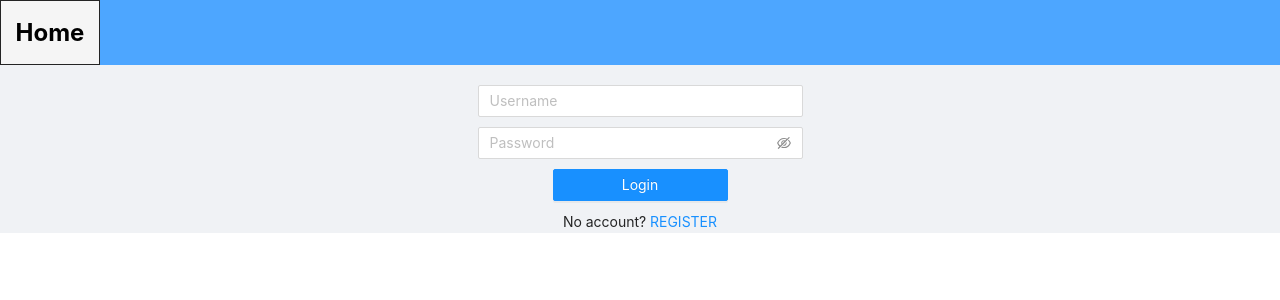
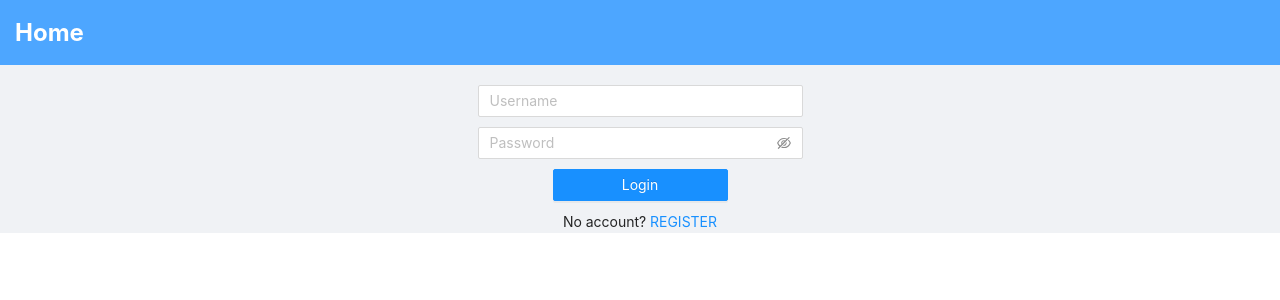
Before and after one commit to Atanas-S-Nikolov/youtube-explorer-ui, a React (Create React App) app: page /login in a window 1280 px wide. Shown: the top 300 px of the page. Built offline with nearby package versions, Linux system fonts and the light colour scheme; no server answers.

Commit message:
Refactoring

```diff
--- a/src/App.css
+++ b/src/App.css
@@ -10,7 +10,9 @@
 }
 
 .nav-bar > div {
-  width: 100px;
+  width: fit-content;
+  margin: 0px 5px 0px;
+  padding: 10px;
   height: inherit;
   display: inline-flex;
   align-items: center;
@@ -23,3 +25,11 @@
   background-color: whitesmoke;
   border: 1px solid;
 }
+
+.nav-bar > div > [class*="link"] {
+  color: white;
+}
+
+.nav-bar > div > [class*="link"]:hover {
+  color: black;
+}
--- a/src/api/uams.js
+++ b/src/api/uams.js
@@ -22,5 +22,5 @@ export function logoutUser(logoutDto) {
 }
 
 export function sendSearchHistory(search, username) {
-    return uamsRequest.patch(`/search-history/${search}/username/${username}`);
+    return uamsRequest.put(`/search-history/${search}/username/${username}`);
 }
--- a/src/components/ChannelData.js
+++ b/src/components/ChannelData.js
@@ -145,7 +145,7 @@ function renderVideos(videos) {
 
     videos = videos.map((video) => (
         <EmbeddedVideoPlayer
-            key={uuidv4()}
+            elementKey={uuidv4()}
             videoId={video.id}
             videoTitle={video.title}
             displayStatus={video.displayStatus}
--- a/src/components/EmbeddedVideoPlayer.js
+++ b/src/components/EmbeddedVideoPlayer.js
@@ -7,7 +7,7 @@ const { Title } = Typography;
 function EmbeddedVideoPlayer(props) {
     return(
         <div className='embedded-video-player'
-            key={props.key}
+            key={props.elementKey}
             style={{ display: props.displayStatus }}
         >
             <Divider/>
--- a/src/components/Menu.js
+++ b/src/components/Menu.js
@@ -1,4 +1,4 @@
-import React, { useState } from "react";
+import React from "react";
 
 import { Link, useNavigate } from "react-router-dom";
 
@@ -13,15 +13,6 @@ function Menu() {
     const navigate = useNavigate();
     const dispatch = useDispatch();
     const { username, isLoggedIn } = useSelector((state) => state.authentication);
-    const [isHovering, setIsHovering] = useState(false);
-
-    const handleMouseEnter = () => {
-      setIsHovering(true);
-    };
-
-    const handleMouseLeave = () => {
-      setIsHovering(false);
-    };
 
     let handleLogout = () => {
         if(window.confirm("Do you really want to logout?")) {
@@ -41,24 +32,23 @@ function Menu() {
 
     return(
         <div className="nav-bar">
-            <div
-                onMouseEnter={handleMouseEnter}
-                onMouseLeave={handleMouseLeave}
-            >
-                <Link to="/"
-                    style={{
-                        color: isHovering ? 'black' : 'white'
-                    }}
+            <div>
+                <Link className="home-link" to="/"
                 >Home</Link>
             </div>
-            <div
-                onClick={handleLogout}
-                style={{
-                    visibility: isLoggedIn ? "visible" : "hidden",
-                    float: "right"
-                 }}>
-                <img style={{ width: "50px" }} src={logoutIcon} alt="Logout"/>
-            </div>
+            {isLoggedIn && (
+                <>
+                    <div>
+                        <Link className="channel-data-link" to="/channel-data"
+                        >Channel data</Link>
+                    </div>
+                    <div
+                        onClick={handleLogout}
+                        style={{ float: "right" }}>
+                        <img style={{ width: "50px" }} src={logoutIcon} alt="Logout"/>
+                    </div>
+                </>
+            )}
         </div>
     );
 }
```
